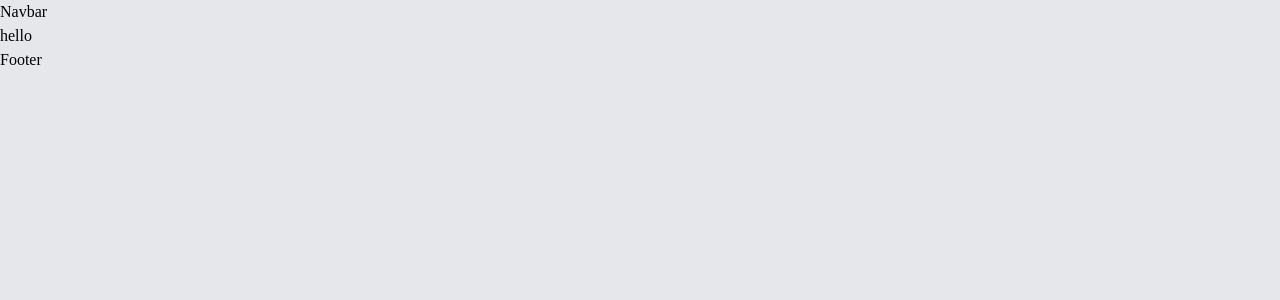
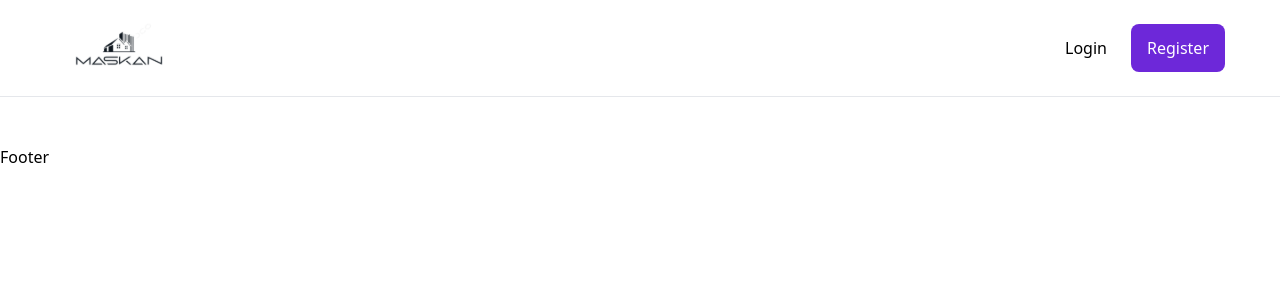
Before and after one commit to marouaneXan/maskan-frontoffice, a Next.js app in the folder maskan_frontoffice/: page / in a window 1280 px wide. Shown: the top 300 px of the page. Built offline with nearby package versions, Linux system fonts and the light colour scheme.

Commit message:
create a navbar component

```diff
--- /dev/null
+++ b/maskan_frontoffice/components/banner/Banner.jsx
@@ -0,0 +1,13 @@
+import React from 'react'
+
+const Banner = () => {
+  return (
+    <section>
+      <div>
+
+      </div>
+    </section>
+  )
+}
+
+export default Banner
--- a/maskan_frontoffice/components/partials/navbar/Navbar.jsx
+++ b/maskan_frontoffice/components/partials/navbar/Navbar.jsx
@@ -1,9 +1,26 @@
 import React from 'react'
+import Link from 'next/link'
+import Image from 'next/image'
+import logo from '../../../public/maskan-logo.svg'
 
 const Navbar = () => {
-  return (
-    <div>Navbar</div>
-  )
+    return (
+        <header className='mb-12 border-b'>
+            <div className="container mx-auto flex justify-between items-center">
+                <Link href='/'>
+                    <Image src={logo} alt="" className='w-[8rem] h-[6rem] object-fill' />
+                </Link>
+                <div className='flex items-center gap-6'>
+                    <Link className='hover:text-violet-900 transition' href='/login'>
+                        Login
+                    </Link>
+                    <Link className='bg-violet-700 hover:bg-violet-800 text-white px-4 py-3 rounded-lg transition' href='/register'>
+                        Register
+                    </Link>
+                </div>
+            </div>
+        </header>
+    )
 }
 
 export default Navbar
--- a/maskan_frontoffice/pages/index.js
+++ b/maskan_frontoffice/pages/index.js
@@ -3,6 +3,7 @@ import Image from 'next/image'
 import { Inter } from 'next/font/google'
 import styles from '@/styles/Home.module.css'
 import Layout from '@/components/layout'
+import Banner from '@/components/banner/Banner'
 
 const inter = Inter({ subsets: ['latin'] })
 
@@ -16,7 +17,7 @@ export default function Home() {
         <link rel="icon" href="/favicon.ico" />
       </Head>
       <Layout>
-        hello
+        <Banner/>
       </Layout>
     </>
   )
--- a/maskan_frontoffice/styles/globals.css
+++ b/maskan_frontoffice/styles/globals.css
@@ -1,7 +1,7 @@
 @tailwind base;
 @tailwind components;
 @tailwind utilities;
-@layer base{
+/* @layer base{
     body{
         @apply font-primary bg-gray-200;
     }
@@ -20,4 +20,4 @@
     .dropdown-menu{
         @apply px-6 py-8 text-[15px] space-y-6 shadow-md bg-white absolute w-full z-10 list-none rounded-b-lg
     }
-}
+} */
```
Also changed, not shown: maskan_frontoffice/public/maskan-logo.svg (added), maskan_frontoffice/public/mh-morocco-banner.avif (added).
